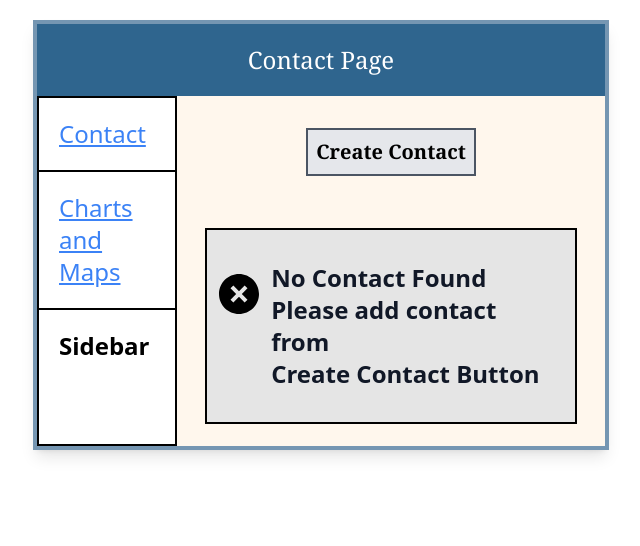
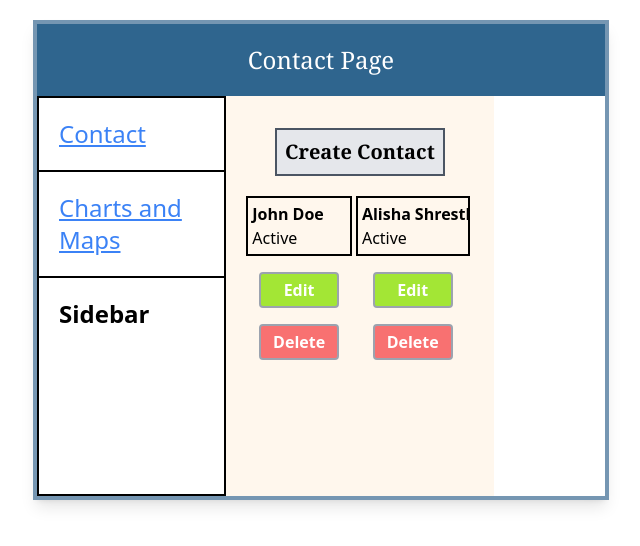
Before and after one commit to bijaysharma8335/contact-assignment, a React (Create React App) app: page / in a window 1280 px wide. Shown: the top 546 px of the page, without its empty margins (319-959 px from the left). Built offline with nearby package versions, Linux system fonts and the light colour scheme.

Commit message:
adjust height of right content

```diff
--- a/src/App.tsx
+++ b/src/App.tsx
@@ -7,9 +7,9 @@ import Sidebar from "./components/Sidebar";
 
 function App() {
   return (
-    <div className="border-4 border-bordercolor  mt-5 max-w-sm sm:max-w-md md:max-w-lg lg:max-w-xl sm:ms-1 lg:mx-auto md:mx-auto shadow-lg">
+    <div className="border-4 border-bordercolor  mt-5 max-w-sm sm:max-w-md md:max-w-lg lg:max-w-xl sm:ms-1 lg:mx-auto md:mx-auto shadow-lg w-auto ">
       <Header />
-      <div className=" flex h-[350px]">
+      <div className=" flex h-[400px]">
         <Router>
 
           <Sidebar />
--- a/src/components/Contact.tsx
+++ b/src/components/Contact.tsx
@@ -26,7 +26,7 @@ const Contact = () => {
   };
 
   return (
-    <div className="bg-orange-50 w-full py-3 px-5">
+    <div className="bg-orange-50  py-3 px-5 ">
       {active === 'displaycontact' && <div className="text-center">
         <button
           className="btn bg-gray-200 border-gray-600 border-2  text-black text-xl font-bold my-5 p-2 font-serif"
@@ -37,13 +37,13 @@ const Contact = () => {
       </div>}
 
 
-      {active === 'displaycontact' ? contacts.length === 0 ? (
-        <div className="flex ">
+      {active === 'displaycontact' ? contacts.length > 0 ? (
+        <div className="flex w-auto">
           {contacts.map((contact, index) => (
-            <div key={index} className="me-2 w-1/2">
-              <div className="border-2 border-black p-2 ">
+            <div key={index} className="me-1 w-1/2">
+              <div className="border-2 border-black p-1 overflow-hidden">
                 <span className="font-semibold">{contact.fname}</span>
-                <span className="ml-2 font-semibold">{contact.lname}</span>
+                <span className="ml-1 font-semibold  overflow-hidden overflow-ellipsis">{contact.lname}</span>
                 <span className="block">{contact.status}</span>
               </div>
               <button className="btn bg-lime-400 rounded text-white px-2 py-1 font-semibold my-4 w-20 block border-2 border-gray-400 font-sans mx-auto" onClick={handleEditContactClick}>
@@ -57,7 +57,7 @@ const Contact = () => {
         </div>
       ) : (
         <div
-          className="border-2 border-black p-2 mt-8 flex justify-evenly md:justify-between mx-2"
+          className="border-2 border-black p-2 mt-8 flex justify-evenly md:justify-between mx-2 mb-10"
           style={{ backgroundColor: "#E5E5E5" }}
         >
           <div className="mt-8">
@@ -65,7 +65,7 @@ const Contact = () => {
             <RiCloseCircleFill size="3em" />
           </div>
 
-          <div className=" px-2 my-6">
+          <div className=" px-2 my-6 ">
             <p className="text-gray-900 lg:text-2xl  sm:text-sm font-semibold">
               No Contact Found
               <br />
```
